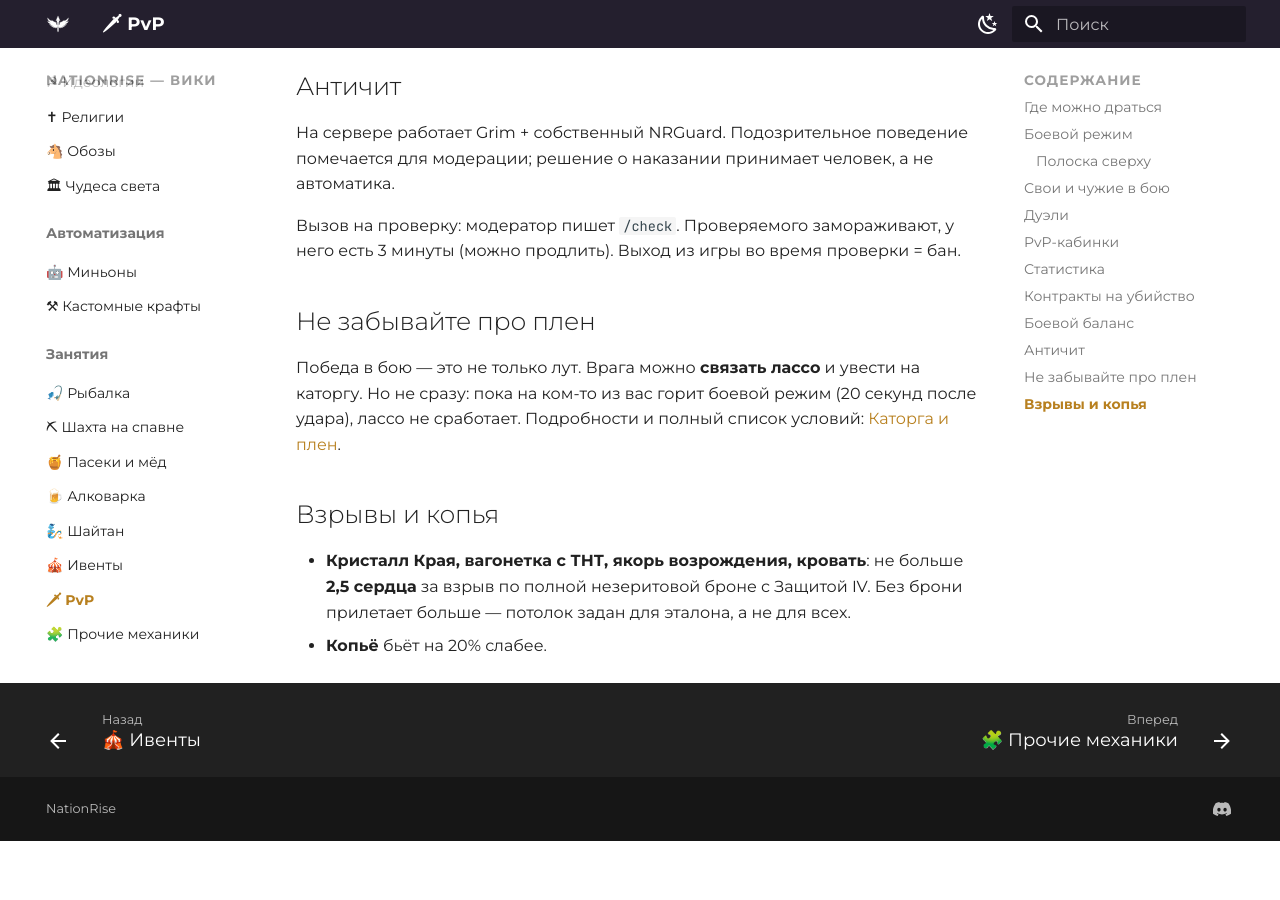
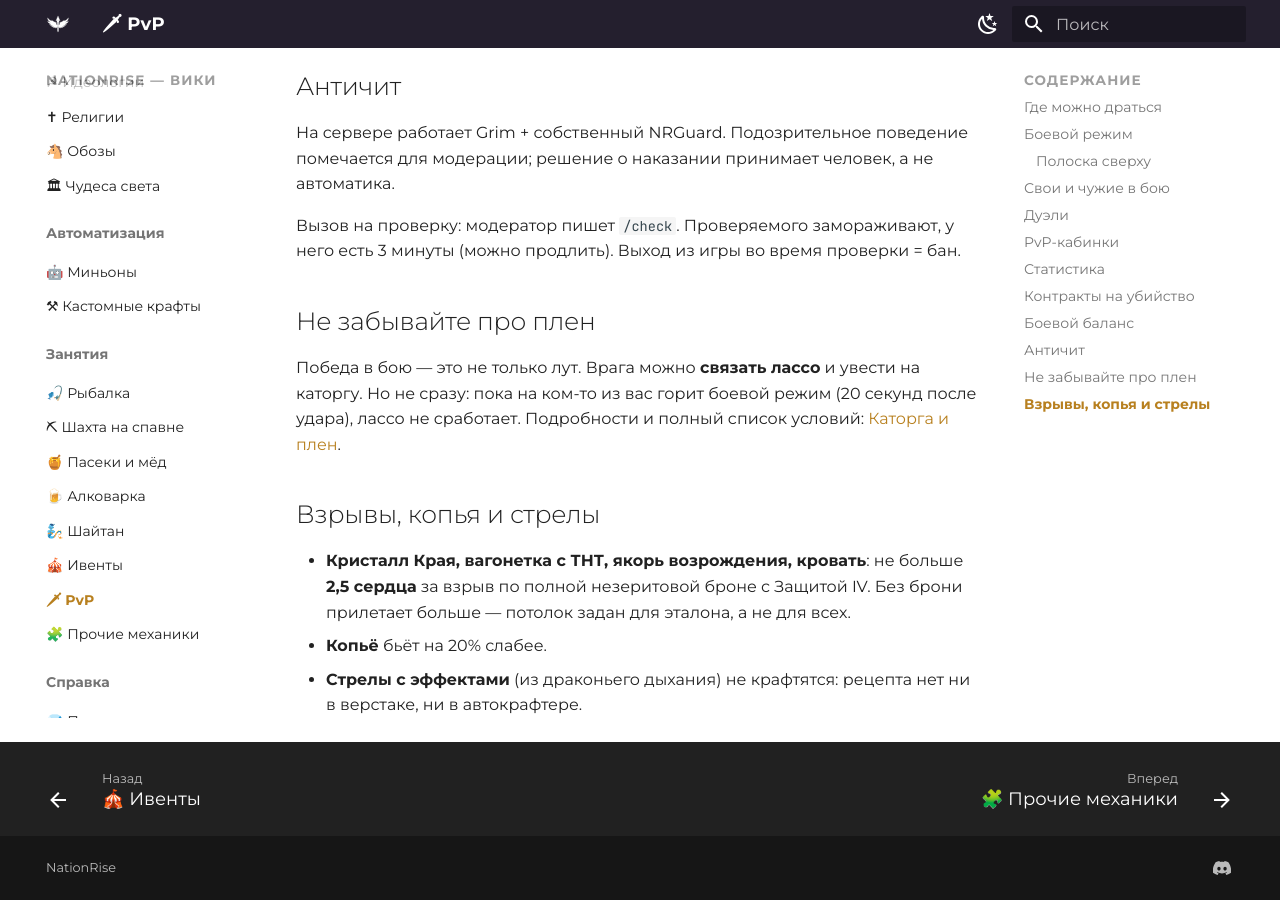
Before and after one commit to zixSSSed/NationRise-Wiki-RU, an MkDocs documentation site: the page built from docs/pvp.md, in a window 1280 px wide and 900 px high, scrolled down 3446 px. Built offline with MkDocs 1.6.1 and Material for MkDocs 9.7.7, drawn with Linux system fonts in a browser that asks for light colours; before the commit the page ends 4287 px from its top, so only the background shows below that.

Commit message:
PvP: стрелы с эффектами не крафтятся
Co-Authored-By: Claude Opus 5 <noreply@anthropic.com>

```diff
--- a/docs/pvp.md
+++ b/docs/pvp.md
@@ -133,9 +133,10 @@
 не сработает. Подробности и полный список условий:
 [Каторга и плен](prison.md).
 
-## Взрывы и копья
+## Взрывы, копья и стрелы
 
 - **Кристалл Края, вагонетка с ТНТ, якорь возрождения, кровать**: не больше **2,5 сердца** за взрыв
   по полной незеритовой броне с Защитой IV. Без брони прилетает больше — потолок задан для эталона,
   а не для всех.
 - **Копьё** бьёт на 20% слабее.
+- **Стрелы с эффектами** (из драконьего дыхания) не крафтятся: рецепта нет ни в верстаке, ни в автокрафтере.
```
